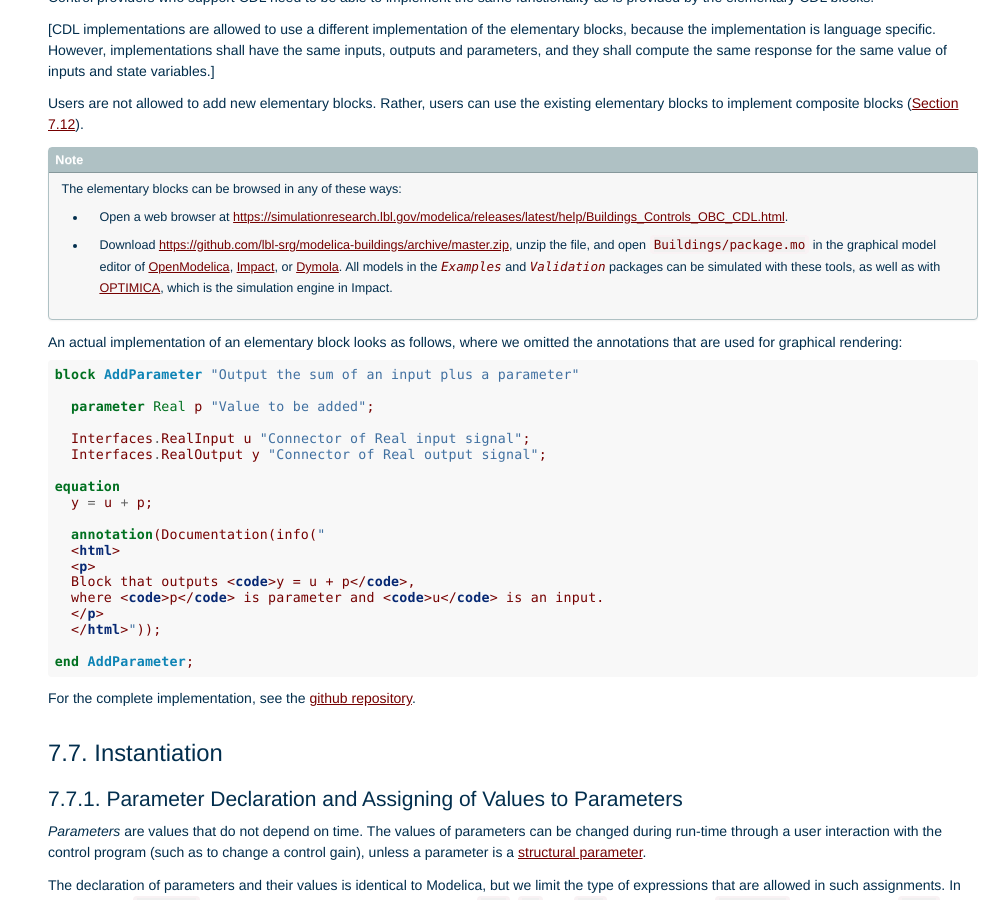
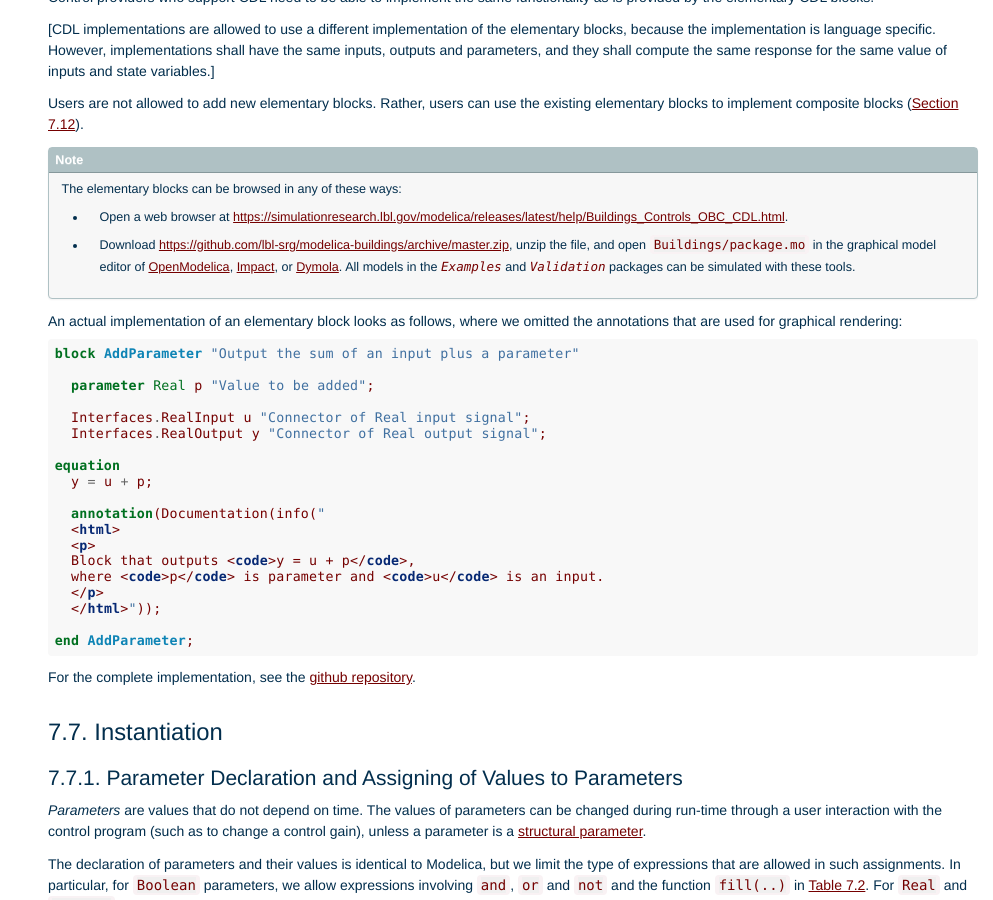
Before and after one commit to lbl-srg/obc, a Sphinx documentation site: the page built from specification/source/cdl.rst, in a window 1280 px wide and 900 px high, scrolled down 8142 px. Shown: the whole window, without its empty margins (287-1280 px from the left). Built offline with Sphinx 7.4.7, drawn with Linux system fonts in a browser that asks for light colours; formulas are drawn with MathJax 3; cross-references to code outside the pages are shown as plain code.

Commit message:
Corrected broken links

```diff
--- a/specification/source/cdl.rst
+++ b/specification/source/cdl.rst
@@ -596,9 +596,7 @@ to implement composite blocks (:numref:`sec_com_blo`).
        `OpenModelica <https://www.openmodelica.org/?id=78:omconnectioneditoromedit&catid=10:main-category>`_,
        `Impact <https://www.modelon.com/modelon-impact/>`_, or
        `Dymola <https://discover.3ds.com/free-trial-version-of-dymola-for-windows>`_.
-       All models in the `Examples` and `Validation` packages can be simulated with these tools, as well
-       as with `OPTIMICA <https://www.modelon.com/products-services/modelon-creator-suite/optimica-compiler-toolkit/>`_,
-       which is the simulation engine in Impact.
+       All models in the `Examples` and `Validation` packages can be simulated with these tools.
 
 An actual implementation of an elementary block
 looks as follows, where we omitted the annotations that are
--- a/specification/source/codeGeneration.rst
+++ b/specification/source/codeGeneration.rst
@@ -167,7 +167,7 @@ corresponding JSON Schema. A JSON Schema describes the data format and file stru
 lists the required or optional properties, and sets limitations on values such as
 patterns for strings or extrema for numbers.
 
-The CDL Schema can be found at `https://raw.githubusercontent.com/lbl-srg/modelica-json/master/schema-CDL.json <https://raw.githubusercontent.com/lbl-srg/modelica-json/master/schema-CDL.json>`_ .
+The CDL Schema can be found at `https://github.com/lbl-srg/modelica-json/blob/master/schema-cdl.json <https://github.com/lbl-srg/modelica-json/blob/master/schema-cdl.json>`_ .
 
 The program `modelica-json <https://github.com/lbl-srg/modelica-json>`_ automatically tests
 the JSON representation parsed from a CDL file against the schema right after it is
@@ -268,9 +268,7 @@ and their graphical layout. The SSP standard allows
 for transporting complex networks of FMUs between different platforms for
 simulation, hardware-in-the-loop and model-in-the-loop :cite:`KoehlerEtAl2016:1`.
 Various tools that can simulate systems specified using the SSP standard
-are in development, with
-FMI composer (https://www.modelon.com/products-services/modelon-deployment-suite/fmi-toolbox/)
-from Modelon being commercially available.
+are available, see https://ssp-standard.org/tools/.
 
 CDL-compliant control sequences could be exported to the SSP standard as shown
 in :numref:`fig_cdl_ssp`.
--- a/specification/source/verification.rst
+++ b/specification/source/verification.rst
@@ -718,7 +718,7 @@ The sequence above can be run for each test case, and the results from step 8 ar
 to generate a test report for all tested sequences.
 
 An example of a sequence under test, along with real inputs from a controller have been included in the verification
-tool software. Please see `software/verification <https://github.com/lbl-srg/obc/tree/master/software/verification#test>`_
+tool software. Please see `software/verification <https://github.com/lbl-srg/obc/tree/master/software/verification>`_
 for how to automate this process.
 
 .. _sec_ver_sce2:
```
